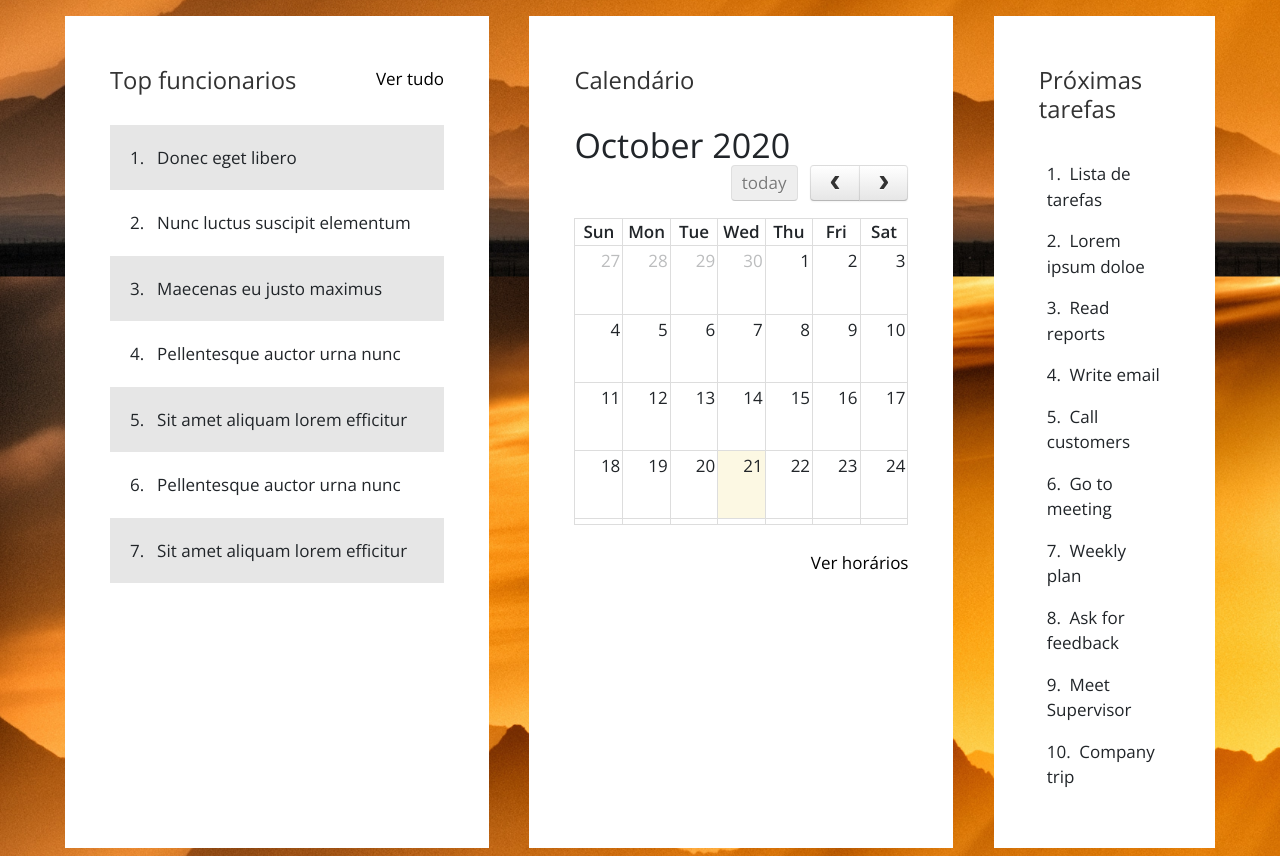
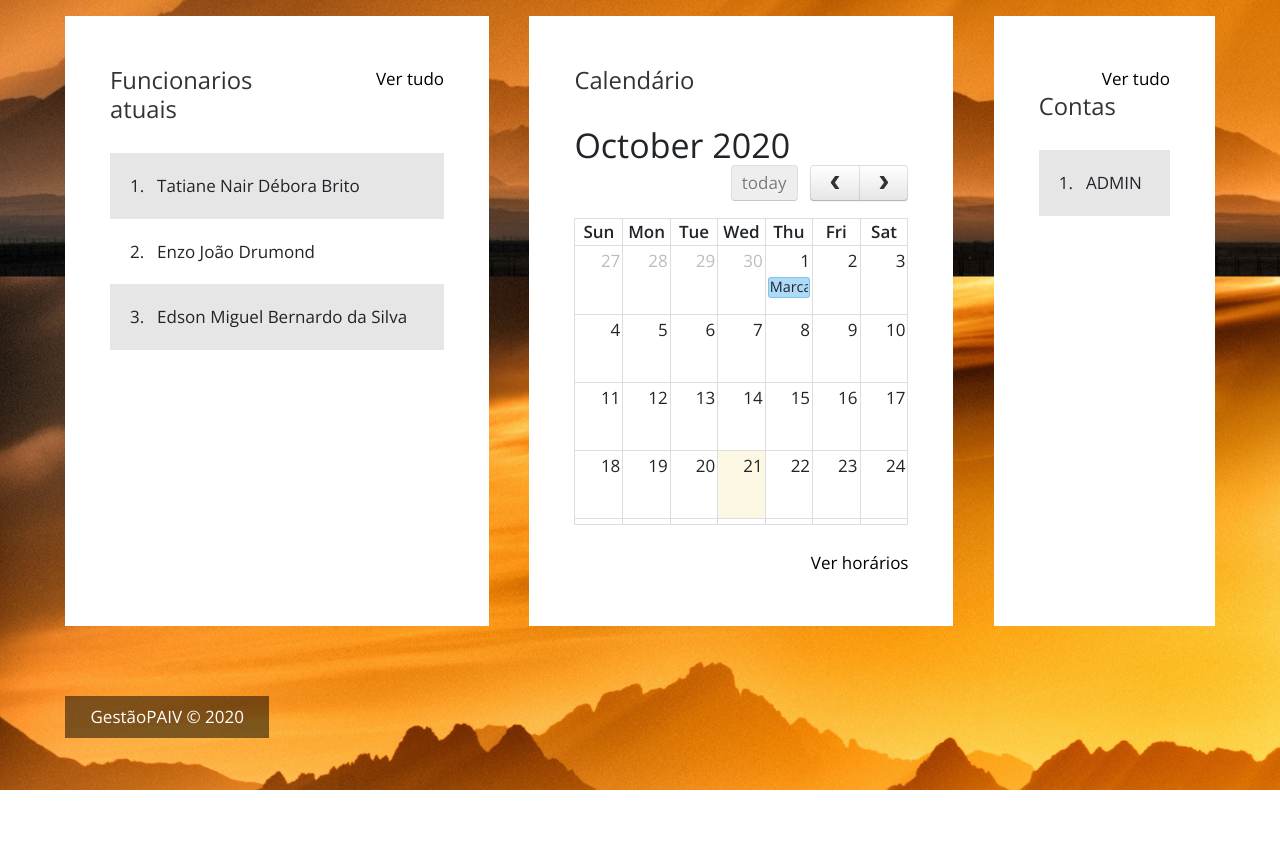
Before and after one commit to takaozando/PA4, a plain HTML site: page frontend-PAIV/index.html in a window 1280 px wide. Shown: the part 580-1436 px from the top of the page. After the commit the page ends 1370 px from the top, so only its background shows below. Drawn offline with nearby package versions, Linux system fonts and the light colour scheme.

Commit message:
Lista de contas, Melhoria dos exemplos de exibicao

```diff
--- a/frontend-PAIV/index.html
+++ b/frontend-PAIV/index.html
@@ -113,7 +113,7 @@
                     <div class="bg-white tm-block h-100">
                         <div class="row">
                             <div class="col-8">
-                                <h2 class="tm-block-title d-inline-block">Top funcionarios</h2>
+                                <h2 class="tm-block-title d-inline-block">Funcionarios atuais</h2>
 
                             </div>
                             <div class="col-4 text-right">
@@ -122,25 +122,13 @@
                         </div>
                         <ol class="tm-list-group tm-list-group-alternate-color tm-list-group-pad-big">
                             <li class="tm-list-group-item">
-                                Donec eget libero
+                                Tatiane Nair Débora Brito
                             </li>
                             <li class="tm-list-group-item">
-                                Nunc luctus suscipit elementum
+                                Enzo João Drumond
                             </li>
                             <li class="tm-list-group-item">
-                                Maecenas eu justo maximus
-                            </li>
-                            <li class="tm-list-group-item">
-                                Pellentesque auctor urna nunc
-                            </li>
-                            <li class="tm-list-group-item">
-                                Sit amet aliquam lorem efficitur
-                            </li>
-                            <li class="tm-list-group-item">
-                                Pellentesque auctor urna nunc
-                            </li>
-                            <li class="tm-list-group-item">
-                                Sit amet aliquam lorem efficitur
+                                Edson Miguel Bernardo da Silva
                             </li>
                         </ol>
                     </div>
@@ -159,20 +147,14 @@
                 </div>
                 <div class="tm-col tm-col-small">
                     <div class="bg-white tm-block h-100">
-                        <h2 class="tm-block-title">Próximas tarefas</h2>
-                        <ol class="tm-list-group">
-                            <li class="tm-list-group-item">Lista de tarefas</li>
-                            <li class="tm-list-group-item">Lorem ipsum doloe</li>
-                            <li class="tm-list-group-item">Read reports</li>
-                            <li class="tm-list-group-item">Write email</li>
-
-                            <li class="tm-list-group-item">Call customers</li>
-                            <li class="tm-list-group-item">Go to meeting</li>
-                            <li class="tm-list-group-item">Weekly plan</li>
-                            <li class="tm-list-group-item">Ask for feedback</li>
-
-                            <li class="tm-list-group-item">Meet Supervisor</li>
-                            <li class="tm-list-group-item">Company trip</li>
+                        <div class="text-right">
+                            <a href="contas.html" class="tm-link-black">Ver tudo</a>
+                        </div>
+                        <h2 class="tm-block-title">Contas</h2>
+                        <ol class="tm-list-group tm-list-group-alternate-color tm-list-group-pad-big">
+                            <li class="tm-list-group-item">
+                                ADMIN
+                            </li>
                         </ol>
                     </div>
                 </div>
--- a/frontend-PAIV/js/tooplate-scripts.js
+++ b/frontend-PAIV/js/tooplate-scripts.js
@@ -135,15 +135,19 @@ function drawPieChart() {
       data: {
         datasets: [
           {
-            data: [4600, 5400],
+            data: [4600, 5400, 2000, 6000, 200],
             backgroundColor: [
               window.chartColors.purple,
-              window.chartColors.green
+              window.chartColors.green,
+              window.chartColors.blue,
+              window.chartColors.red,
+              window.chartColors.yellow,
+              window.chartColors.orange
             ],
             label: "Storage"
           }
         ],
-        labels: ["Used: 4,600 GB", "Available: 5,400 GB"]
+        labels: ["Sorocaba","Votorantim","São Paulo"]
       },
       options: optionsPie
     };
@@ -196,35 +200,16 @@ function drawCalendar() {
       height: 400,
       events: [
         {
-          title: "Meeting",
-          start: "2018-09-1",
-          end: "2018-09-2"
+          title: "Início",
+          start: "0000-00-00"
         },
         {
-          title: "Marketing trip",
-          start: "2018-09-6",
-          end: "2018-09-8"
+          title: "Marcação 1",
+          start: "2020-10-01",
         },
         {
-          title: "Follow up",
-          start: "2018-10-12"
-        },
-        {
-          title: "Team",
-          start: "2018-10-17"
-        },
-        {
-          title: "Company Trip",
-          start: "2018-10-25",
-		  end: "2018-10-27"
-        },
-        {
-          title: "Review",
-          start: "2018-11-12"
-        },
-        {
-          title: "Plan",
-          start: "2018-11-18"
+          title: "Marcação 2",
+          start: "2020-10-31",
         }
       ],
       eventColor: "rgba(54, 162, 235, 0.4)"
```
Also changed, not shown: frontend-PAIV/contas.html (+6 -24 lines), frontend-PAIV/edit-funcionarios.html (+5 -5 lines), frontend-PAIV/funcionarios.html (+10 -6 lines), frontend-PAIV/register.html (+1 -1 lines), frontend-PAIV/img/funcionario-image.jpg (added), frontend-PAIV/img/product-image.jpg (deleted).
